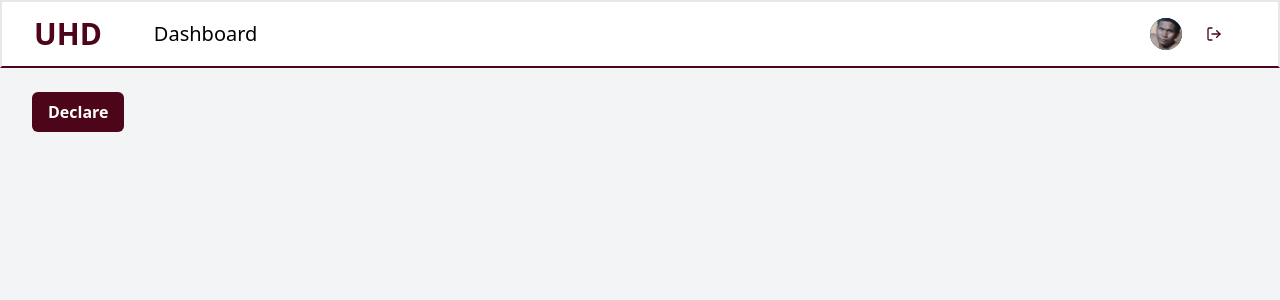
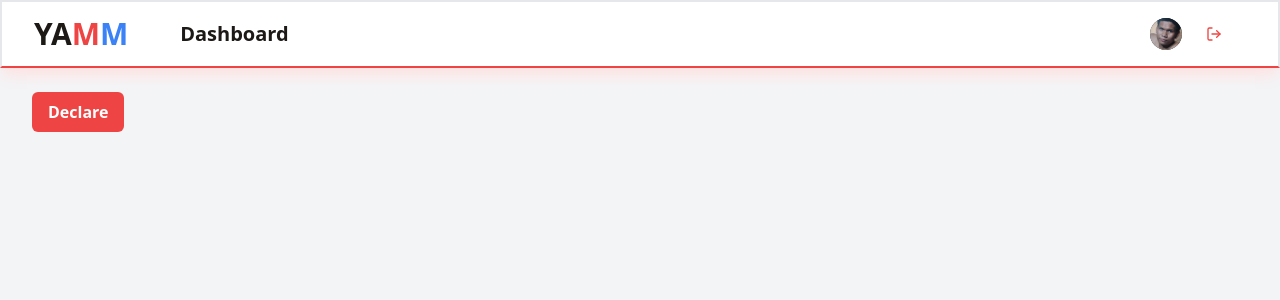
Before and after one commit to javier-adrian/UHD, a PHP site: page /dashboard/index.html in a window 1280 px wide. Shown: the top 300 px of the page. Run offline with PHP 8.4, Linux system fonts and the light colour scheme; style sheets or scripts are compiled from the project's sources.

Commit message:
redesign dashboard base

```diff
--- a/src/dashboard/index.html
+++ b/src/dashboard/index.html
@@ -8,14 +8,14 @@
     </head>
     <body class="h-full">
         <div class="min-h-full" id="full">
-            <nav class="bg-white border-2 border-b-rose-950">
+            <nav class="bg-white border-2 border-b-red-500 shadow-lg shadow-red-100">
                 <div class="mx-auto max-w-7xl px-4 sm:px-6 lg:px-8 flex h-16 items-center justify-between">
                     <div class="flex items-center">
                         <!-- Logo -->
-                        <h1 class="font-black text-rose-950 text-3xl">UHD</h1>
+                        <h1 class="font-black text-stone-900 text-3xl">YA<span class="text-red-500">M</span><span class="text-blue-500">M</span></h1>
                         <!-- Page title -->
                         <div class="ml-4 md:ml-10 flex items-baseline">
-                            <h1 class="px-3 py-2 md:text-xl font-medium text-black">Dashboard</h1>
+                            <h1 class="px-3 py-2 md:text-xl font-semibold text-stone-900">Dashboard</h1>
                         </div>
                     </div>
                     <!-- Profile dropdown -->
@@ -27,7 +27,7 @@
                         </div>
                         <div class="ml-4 mr-4 flex justify-end md:ml-6 md:mr-6 relative">
                             <button onclick="logout()" class="rounded-full bg-white relative flex max-w-xs items-center text-sm">
-                                <svg class="h-4 w-4 text-rose-950"  viewBox="0 0 24 24"  fill="none"  stroke="currentColor"  stroke-width="2"  stroke-linecap="round"  stroke-linejoin="round">  <path d="M9 21H5a2 2 0 0 1-2-2V5a2 2 0 0 1 2-2h4" />  <polyline points="16 17 21 12 16 7" />  <line x1="21" y1="12" x2="9" y2="12" /></svg>
+                                <svg class="h-4 w-4 text-red-500"  viewBox="0 0 24 24"  fill="none"  stroke="currentColor"  stroke-width="2"  stroke-linecap="round"  stroke-linejoin="round">  <path d="M9 21H5a2 2 0 0 1-2-2V5a2 2 0 0 1 2-2h4" />  <polyline points="16 17 21 12 16 7" />  <line x1="21" y1="12" x2="9" y2="12" /></svg>
                             </button>
                         </div>
                     </div>
@@ -40,7 +40,7 @@
 
             <main>
                 <div class="mx-auto max-w-7xl px-4 py-6 sm:px-6 lg:px-8">
-                    <button type="button" onclick="showDeclareForm()" class="px-4 py-2 text-white font-semibold rounded-md justify-center bg-rose-950">Declare</button>
+                    <button type="button" onclick="showDeclareForm()" class="px-4 py-2 text-white font-semibold rounded-md justify-center bg-red-500">Declare</button>
             </main>
         </div>
     </body>
--- a/src/output.css
+++ b/src/output.css
@@ -1133,6 +1133,11 @@ select {
   border-bottom-color: rgb(76 5 25 / var(--tw-border-opacity));
 }
 
+.border-b-red-500 {
+  --tw-border-opacity: 1;
+  border-bottom-color: rgb(239 68 68 / var(--tw-border-opacity));
+}
+
 .bg-gray-100 {
   --tw-bg-opacity: 1;
   background-color: rgb(243 244 246 / var(--tw-bg-opacity));
@@ -1340,6 +1345,28 @@ select {
   box-shadow: var(--tw-ring-offset-shadow, 0 0 #0000), var(--tw-ring-shadow, 0 0 #0000), var(--tw-shadow);
 }
 
+.shadow-xl {
+  --tw-shadow: 0 20px 25px -5px rgb(0 0 0 / 0.1), 0 8px 10px -6px rgb(0 0 0 / 0.1);
+  --tw-shadow-colored: 0 20px 25px -5px var(--tw-shadow-color), 0 8px 10px -6px var(--tw-shadow-color);
+  box-shadow: var(--tw-ring-offset-shadow, 0 0 #0000), var(--tw-ring-shadow, 0 0 #0000), var(--tw-shadow);
+}
+
+.shadow-lg {
+  --tw-shadow: 0 10px 15px -3px rgb(0 0 0 / 0.1), 0 4px 6px -4px rgb(0 0 0 / 0.1);
+  --tw-shadow-colored: 0 10px 15px -3px var(--tw-shadow-color), 0 4px 6px -4px var(--tw-shadow-color);
+  box-shadow: var(--tw-ring-offset-shadow, 0 0 #0000), var(--tw-ring-shadow, 0 0 #0000), var(--tw-shadow);
+}
+
+.shadow-red-500 {
+  --tw-shadow-color: #ef4444;
+  --tw-shadow: var(--tw-shadow-colored);
+}
+
+.shadow-red-100 {
+  --tw-shadow-color: #fee2e2;
+  --tw-shadow: var(--tw-shadow-colored);
+}
+
 .ring-1 {
   --tw-ring-offset-shadow: var(--tw-ring-inset) 0 0 0 var(--tw-ring-offset-width) var(--tw-ring-offset-color);
   --tw-ring-shadow: var(--tw-ring-inset) 0 0 0 calc(1px + var(--tw-ring-offset-width)) var(--tw-ring-color);
```
